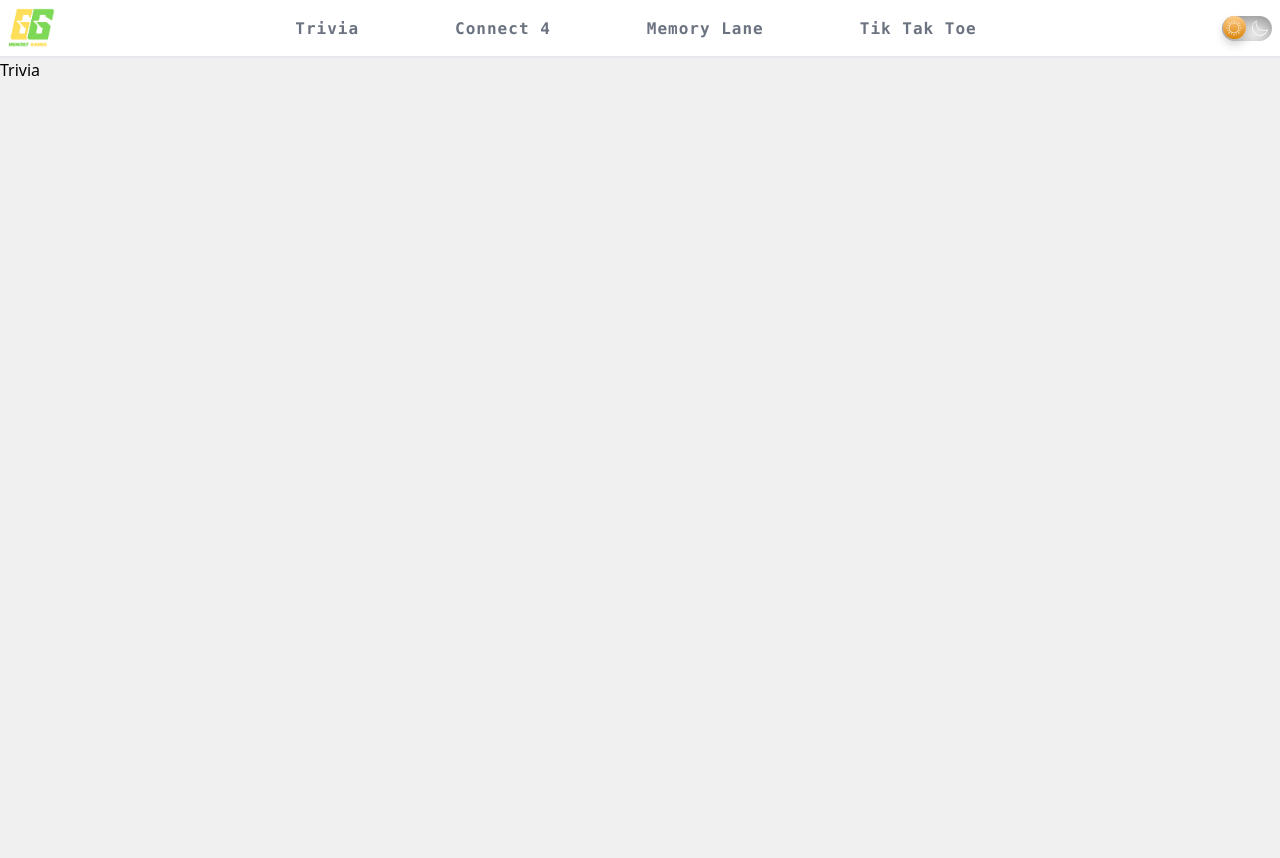
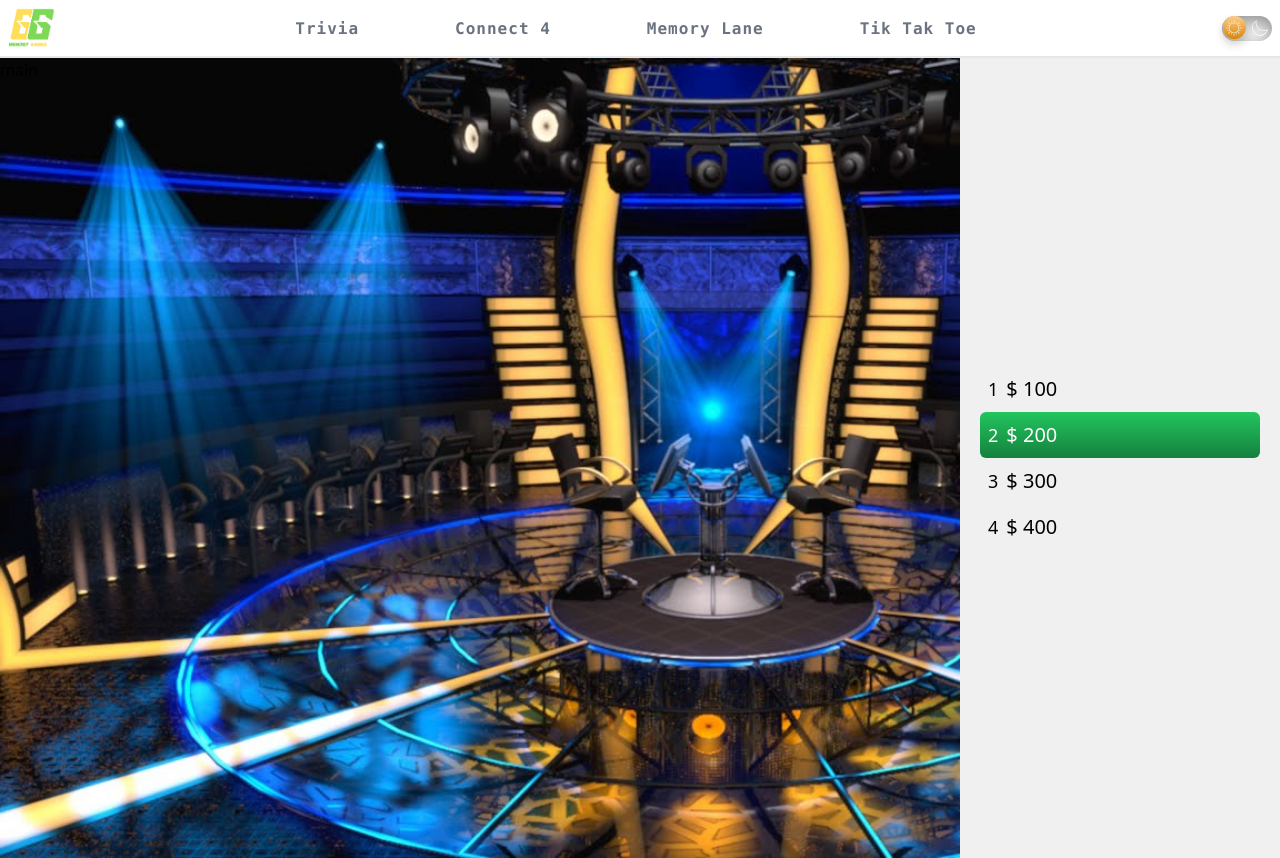
Before and after one commit to mmcgovern25/TheGrandmaKGames, a React (Vite) app: page /trivia in a window 1280 px wide. Before the commit the page ends 800 px from the top, so only its background shows below. Built offline with nearby package versions, Linux system fonts and the light colour scheme; a web font is replaced by a local one.

Commit message:
trivia coming along

```diff
--- a/src/assets/index.js
+++ b/src/assets/index.js
@@ -6,6 +6,7 @@ import blueo from './blueoo.png';
 import redx from './red-x.png';
 import rchip from './rchip.png';
 import ychip from './ychip.png';
+import mil from './milbg4.jpg';
 
 
 
@@ -17,5 +18,6 @@ export {
   blueo,
   redx,
   rchip,
-  ychip
+  ychip,
+  mil
 };
--- a/src/pages/Trivia.jsx
+++ b/src/pages/Trivia.jsx
@@ -1,9 +1,36 @@
-import React from 'react'
+import React, { useState } from 'react';
+import { mil } from '../assets';
 
 const Trivia = () => {
+  const [activeIndex, setActiveIndex] = useState(1); // Change the index to match the active `li`
+
+  const items = [
+    { id: 1, text: '$ 100' },
+    { id: 2, text: '$ 200' },
+    { id: 3, text: '$ 300' },
+    { id: 4, text: '$ 400' }
+  ];
+
   return (
-    <div>Trivia</div>
-  )
+    <div className="h-screen flex">
+      <div className="w-[75%]" style={{ backgroundImage: `url(${mil})`, backgroundSize: 'cover' }}>
+        main
+      </div>
+      <div className="w-[25%] flex items-center text-center justify-center">
+        <ul className='w-[100%] p-[20px]'>
+          {items.map((item, index) => (
+            <li
+              key={item.id}
+              className={`flex items-center p-2 rounded-md ${activeIndex === index ? 'bg-gradient-to-b from-green-500 to-green-700 text-white' : ''}`}
+            >
+              <span className='text-[18px] font-thin'>{item.id}</span>
+              <span className='ml-2 text-[20px] font-light'>{item.text}</span>
+            </li>
+          ))}
+        </ul>
+      </div>
+    </div>
+  );
 }
 
-export default Trivia
+export default Trivia;
```
Also changed, not shown: src/assets/milbg4.jpg (added).
